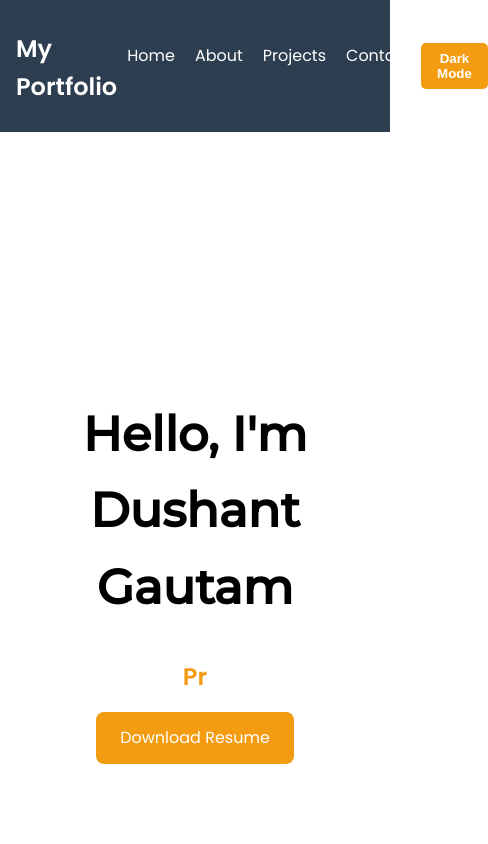
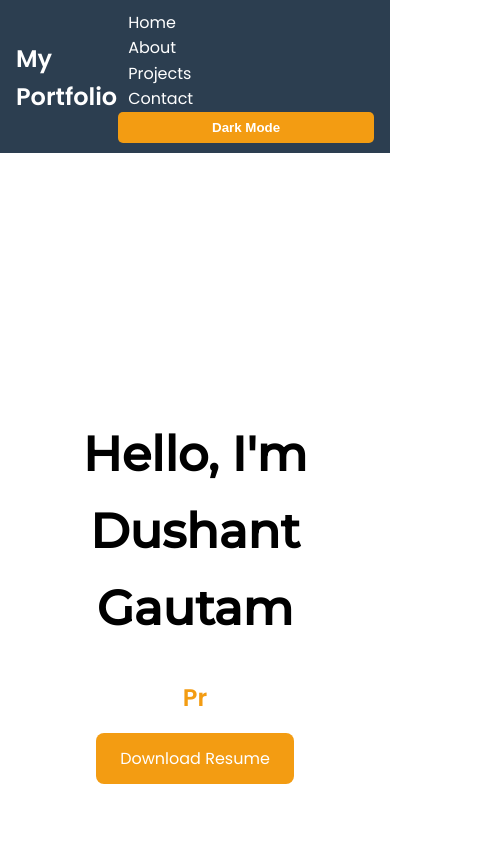
Before and after one commit to DushantGautam/DushantGautam.github.io, a plain HTML site: page index.html in a window 390 px wide. Shown: the top 844 px of the page, 488 px wide, since content can reach past the window. Drawn offline with Linux system fonts and the light colour scheme.

Commit message:
Update index.html

```diff
--- a/index.html
+++ b/index.html
@@ -34,18 +34,24 @@
     header nav a:hover {
       color: #f39c12;
     }
-    .hamburger {
-      display: none;
-      flex-direction: column;
-      cursor: pointer;
-    }
-    .hamburger span {
-      height: 3px;
-      width: 25px;
-      background: #fff;
-      margin: 4px 0;
-      border-radius: 5px;
-    }
+    /* Show hamburger only on smaller screens */
+  @media (max-width: 768px) {
+  .hamburger {
+    display: flex;
+  }
+  .nav-links {
+    display: none;
+    flex-direction: column;
+    width: 100%;
+    background: #2c3e50;
+  }
+  .nav-links.active {
+    display: flex;
+  }
+  .nav-links a, .nav-links button {
+    margin: 1rem 0;
+  }
+}
     .nav-links {
       display: flex;
     }
@@ -340,4 +346,5 @@
       this.reset();
     });
   </script></body>
+
 </html>
```
